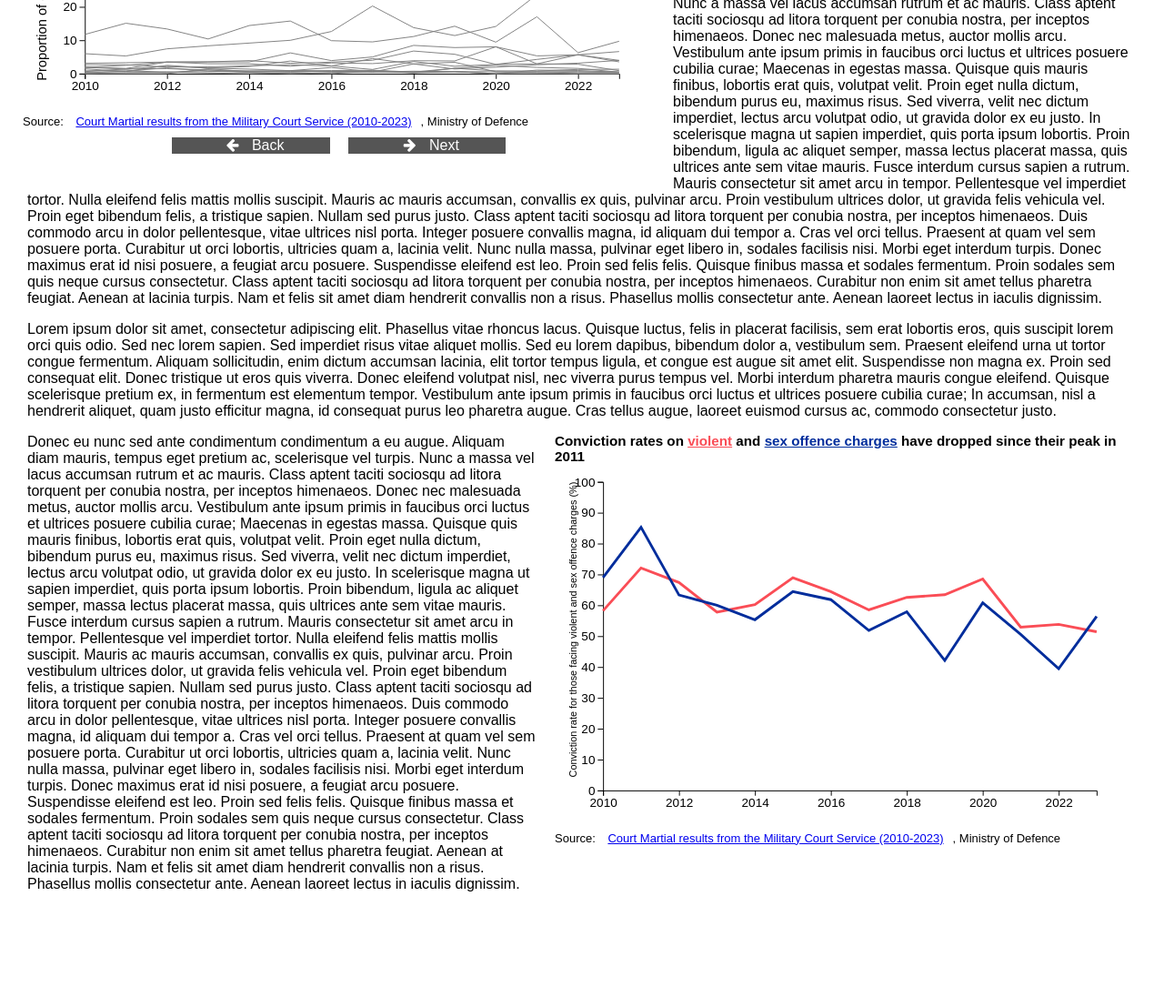
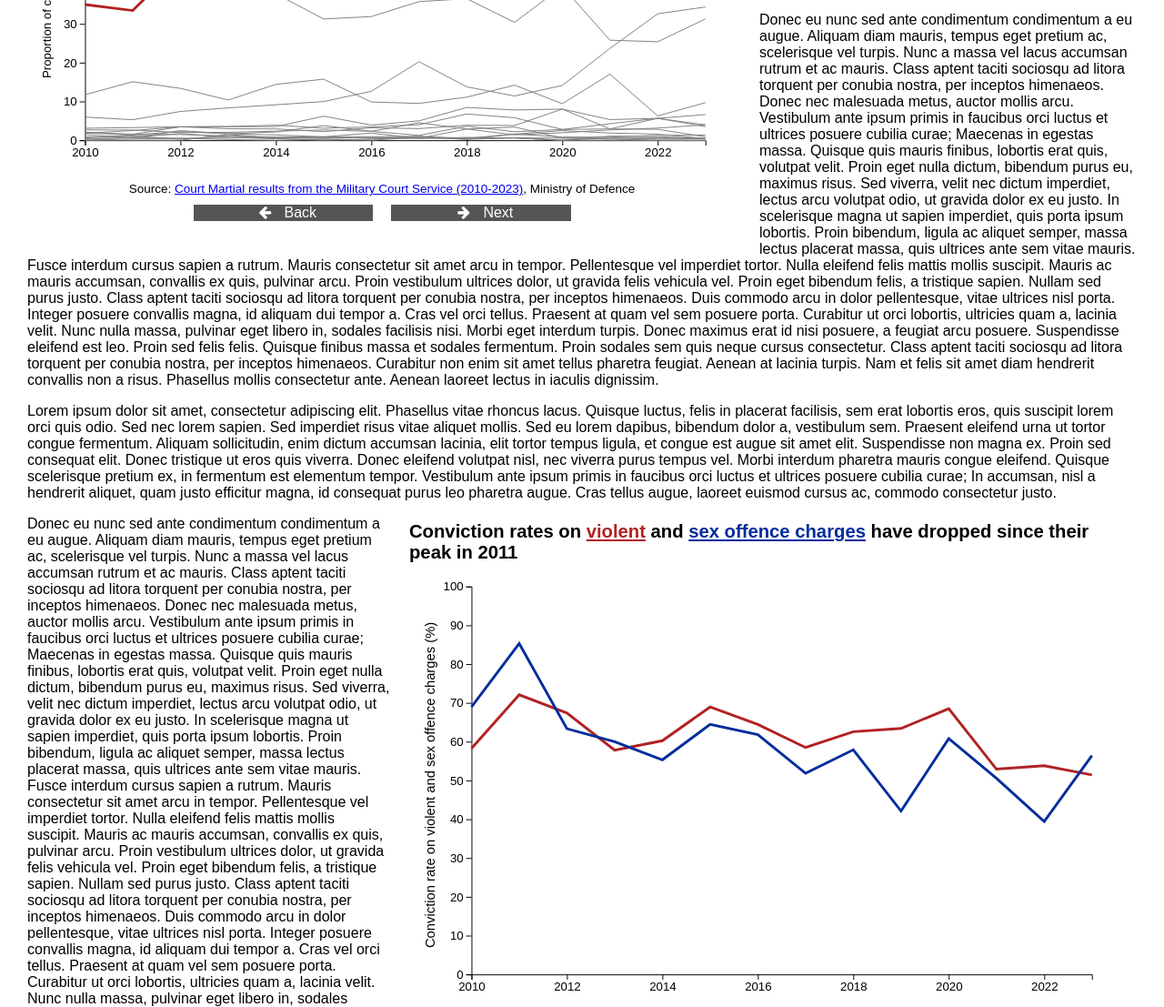
Before and after one commit to easterlymould/tribunals, a plain HTML site: page index.html in a window 1280 px wide. Shown: the part 568-1675 px from the top of the page at 91% size. Before the commit the page ends 1557 px from the top, so only its background shows below. Drawn offline with nearby package versions, Linux system fonts and the light colour scheme.

Commit message:
More stylistic changes to the visualisations

```diff
--- a/index.html
+++ b/index.html
@@ -11,9 +11,9 @@
     <h1>Breaking the Ranks: Uncovering the Shadow of Violence and Sexual Misconduct in the British Military</h1>
     <p>Lorem ipsum dolor sit amet, consectetur adipiscing elit. Phasellus vitae rhoncus lacus. Quisque luctus, felis in placerat facilisis, sem erat lobortis eros, quis suscipit lorem orci quis odio. Sed nec lorem sapien. Sed imperdiet risus vitae aliquet mollis. Sed eu lorem dapibus, bibendum dolor a, vestibulum sem. Praesent eleifend urna ut tortor congue fermentum. Aliquam sollicitudin, enim dictum accumsan lacinia, elit tortor tempus ligula, et congue est augue sit amet elit. Suspendisse non magna ex. Proin sed consequat elit. Donec tristique ut eros quis viverra. Donec eleifend volutpat nisl, nec viverra purus tempus vel. Morbi interdum pharetra mauris congue eleifend. Quisque scelerisque pretium ex, in fermentum est elementum tempor. Vestibulum ante ipsum primis in faucibus orci luctus et ultrices posuere cubilia curae; In accumsan, nisl a hendrerit aliquet, quam justo efficitur magna, id consequat purus leo pharetra augue. Cras tellus augue, laoreet euismod cursus ac, commodo consectetur justo.</p>
     <div id="vizContainer">
-        <h3><span style="color: #fa4d56">Violent</span> and <span style="color: #002d9c">sex offence</span> charges are increasingly common in court martial cases</h3>
+        <h2><span style="color: #B22222">Violent</span> and <span style="color: #002d9c">sex offence</span> charges are increasingly common in court martial cases</h2>
         <div id="my_dataviz1"></div>
-        <p>Source: <a href="https://www.gov.uk/government/publications/court-martial-results-from-the-military-court-centres">Court Martial results from the Military Court Service (2010-2023)</a>, Ministry of Defence</p>
+        <p id="source">Source: <a href="https://www.gov.uk/government/publications/court-martial-results-from-the-military-court-centres">Court Martial results from the Military Court Service (2010-2023)</a>, Ministry of Defence</p>
         <div id="buttonContainer">
             <button id="backButton" class="btn"><i class="fa fa-arrow-left"></i> Back</button>
             <button id="nextButton" class="btn"><i class="fa fa-arrow-right"></i> Next</button>
@@ -27,9 +27,9 @@
         Praesent at quam vel sem posuere porta. Curabitur ut orci lobortis, ultricies quam a, lacinia velit. Nunc nulla massa, pulvinar eget libero in, sodales facilisis nisi. Morbi eget interdum turpis. Donec maximus erat id nisi posuere, a feugiat arcu posuere. Suspendisse eleifend est leo. Proin sed felis felis. Quisque finibus massa et sodales fermentum. Proin sodales sem quis neque cursus consectetur. Class aptent taciti sociosqu ad litora torquent per conubia nostra, per inceptos himenaeos. Curabitur non enim sit amet tellus pharetra feugiat. Aenean at lacinia turpis. Nam et felis sit amet diam hendrerit convallis non a risus. Phasellus mollis consectetur ante. Aenean laoreet lectus in iaculis dignissim.</p>
     <p>Lorem ipsum dolor sit amet, consectetur adipiscing elit. Phasellus vitae rhoncus lacus. Quisque luctus, felis in placerat facilisis, sem erat lobortis eros, quis suscipit lorem orci quis odio. Sed nec lorem sapien. Sed imperdiet risus vitae aliquet mollis. Sed eu lorem dapibus, bibendum dolor a, vestibulum sem. Praesent eleifend urna ut tortor congue fermentum. Aliquam sollicitudin, enim dictum accumsan lacinia, elit tortor tempus ligula, et congue est augue sit amet elit. Suspendisse non magna ex. Proin sed consequat elit. Donec tristique ut eros quis viverra. Donec eleifend volutpat nisl, nec viverra purus tempus vel. Morbi interdum pharetra mauris congue eleifend. Quisque scelerisque pretium ex, in fermentum est elementum tempor. Vestibulum ante ipsum primis in faucibus orci luctus et ultrices posuere cubilia curae; In accumsan, nisl a hendrerit aliquet, quam justo efficitur magna, id consequat purus leo pharetra augue. Cras tellus augue, laoreet euismod cursus ac, commodo consectetur justo.</p>
         <div id="vizContainer2">
-        <h3>Conviction rates on <span style="color: #fa4d56">violent</span> and <span style="color: #002d9c">sex offence charges</span> have dropped since their peak in 2011</h3>
+        <h2>Conviction rates on <span style="color: #B22222">violent</span> and <span style="color: #002d9c">sex offence charges</span> have dropped since their peak in 2011</h2>
         <div id="my_dataviz2"></div>
-        <p>Source: <a href="https://www.gov.uk/government/publications/court-martial-results-from-the-military-court-centres">Court Martial results from the Military Court Service (2010-2023)</a>, Ministry of Defence</p>
+        <p id="source">Source: <a href="https://www.gov.uk/government/publications/court-martial-results-from-the-military-court-centres">Court Martial results from the Military Court Service (2010-2023)</a>, Ministry of Defence</p>
         </div>
         </div>
         <p>Donec eu nunc sed ante condimentum condimentum a eu augue. Aliquam diam mauris, tempus eget pretium ac, scelerisque vel turpis. Nunc a massa vel lacus accumsan rutrum et ac mauris. Class aptent taciti sociosqu ad litora torquent per conubia nostra, per inceptos himenaeos. Donec nec malesuada metus, auctor mollis arcu. Vestibulum ante ipsum primis in faucibus orci luctus et ultrices posuere cubilia curae; Maecenas in egestas massa. Quisque quis mauris finibus, lobortis erat quis, volutpat velit. Proin eget nulla dictum, bibendum purus eu, maximus risus.
--- a/linegraph.js
+++ b/linegraph.js
@@ -1,11 +1,10 @@
 // Using code from this: https://d3-graph-gallery.com/graph/line_several_group.html
 // and this: https://www.data-to-viz.com/caveat/spaghetti.html
-
 
 var containerWidth = document.getElementById('my_dataviz1').getBoundingClientRect().width;
 
 var softColours = [
-    "#fa4d56", "#002d9c", "#7c1158","#6929c4"
+    "#B22222", "#002d9c", "#7c1158","#5d914c"
 
 ];
 
@@ -14,7 +13,12 @@ var margin = { top: 10, right: 30, bottom: 30, left: 60 },
     width = containerWidth - margin.left - margin.right,
     height = (width / 800) * 500;
 
-var axisFontSize = "14px"
+var baseFontSize = 16
+
+var axisFontSize = baseFontSize * 0.85
+
+var yLabelFontSize = baseFontSize * 0.95
+
 var tickValues = d3.range(2010, 2024, 2);
 
 // Append the svg object to the body of the page
@@ -30,24 +34,26 @@ var infoDisplay = svg.append("g")
   .attr("transform", "translate(" + (width - 270) + ",30)");
 
 infoDisplay.append("rect")
-  .attr("width", 240)
-  .attr("height", 90)
+  .attr("width", 245)
+  .attr("height", 120)
   .attr("fill", "white")
-  .attr("stroke-width", 3)
+  .attr("rx", 4)
+  .attr("stroke-width", 2.5)
   .style("opacity", 0.9);
 
-var infoBoxFontSize = width / 45;
+
+
 var infoText = infoDisplay.append("text")
   .attr("x", 10)
-  .attr("y", 30)
+  .attr("y", 60)
   .style("text-anchor", "start")
-  .style("font-size", infoBoxFontSize + "px");
+  .style("font-size", baseFontSize + "px");
 
 // Prepare category data
 const highlightCategories = ["Violent charges", "Sex offence charges", "Military misdemeanours", "Theft charges"];
 const categoryTexts = {
     "Violent charges": "Violent charges saw a considerable growth, featuring in 35% of all court martial cases in 2010 and 62% in 2023",
-    "Sex offence charges": "Sex offences saw the biggest change, going from one in 20 cases in 2010 to one in three in 2023",
+    "Sex offence charges": "Sex offences saw the biggest change, growing from one in 20 cases in 2010 to one in three in 2023",
     "Military misdemeanours": "Military misdemeanour charges have been trending downwards since 2010",
     "Theft charges": "Theft charges remained similarly common between 2010 and 2023"
 };
@@ -82,17 +88,16 @@ const categoryTexts = {
         svg.append("g")
             .call(d3.axisLeft(y))
             .selectAll("text")
-            .style("font-size", axisFontSize);
-
-        var yAxisFontSize = width / 40;
+            .style("font-size", axisFontSize + "px");
 
             svg.append("text")
                 .attr("class", "y label")
                 .attr("text-anchor", "end")
                 .attr("y", 2)
+                .attr("x", -20)
                 .attr("dy", "-3em")
                 .attr("transform", "rotate(-90)")
-                .style("font-size", yAxisFontSize + "px")
+                .style("font-size", axisFontSize + "px")
                 .text("Proportion of court martial cases featuring this charge (%)");
 
             var colour = d3.scaleOrdinal()
@@ -141,14 +146,14 @@ const categoryTexts = {
         function updateInfoDisplay(text) {
           infoText.selectAll("*").remove();
 
-          const rectHeight = 80;
+          const rectHeight = 110;
           const x = 10;
           const maxWidth = 230;
 
           // Start the first line of text
           var tspan = infoText.append("tspan")
               .attr("x", x)
-              .attr("y", 10)
+              .attr("y", 15)
               .attr("text-anchor", "start");
 
           var words = text.split(/\s+/);
@@ -206,6 +211,7 @@ function setupBasicLineGraph() {
         .append("g")
         .attr("transform", "translate(" + margin.left + "," + margin.top + ")");
 
+
     // Scales and axes setup with the same domains and styles
     var x = d3.scaleLinear()
             .domain([2010, 2023])
@@ -213,18 +219,16 @@ function setupBasicLineGraph() {
     var y = d3.scaleLinear()
             .domain([0, 100])
             .range([height, 0]);
-    var colour = d3.scaleOrdinal(d3.schemeCategory10);
-
-    var yAxisFontSize = width / 50;
 
                 svg.append("text")
                 .attr("class", "y label2")
                 .attr("text-anchor", "end")
                 .attr("y", 4)
+                .attr("x", -40)
                 .attr("dy", "-3em")
                 .attr("transform", "rotate(-90)")
-                .style("font-size", yAxisFontSize + "px")
-                .text("Conviction rate for those facing violent and sex offence charges (%)");
+                .style("font-size", yLabelFontSize + "px")
+                .text("Conviction rate on violent and sex offence charges (%)");
 
 
     d3.csv("long_format_conviction_rates.csv").then(function(data) {
--- a/stylesheet.css
+++ b/stylesheet.css
@@ -7,7 +7,7 @@
 }
 
 * {
-  font-family: sans-serif;
+  font-family: arial;
   margin-left: 10px;
   margin-right: 10px;
   padding: 0;
@@ -24,11 +24,20 @@ span {
   text-decoration: underline;
 }
 
+#source {
+  text-align: center;
+}
+
+p a {
+  display: inline-block;
+  margin: 0; /* Removes any default margin */
+  padding: 0; /* Removes any default padding */
+}
+
 /* Container for the visualization */
 #vizContainer {
   float: left;
-  width: 50%;
-  min-width: 55em;
+  min-width: 60em;
   margin-right: 10px;
   margin-left: -5px;
   margin-top:0px;
@@ -48,25 +57,17 @@ span {
 
 
 #vizContainer, #vizContainer2 {
-  font-size: 13px;
+  font-size: 13.5px;
   margin-bottom: 20px;
 }
 
 #vizContainer2 {
   float: right;
-  width: 50%;
-  min-width: 50em;
+  max-width: 60em;
   margin-right: 10px;
   margin-top:0px;
 }
 
-
-/* Data visualization style */
-#my_dataviz, #my_dataviz2 {
-  width: 100%;
-  margin-left:-5px;
-  height: auto;
-}
 
 
 /* Button container */
```
